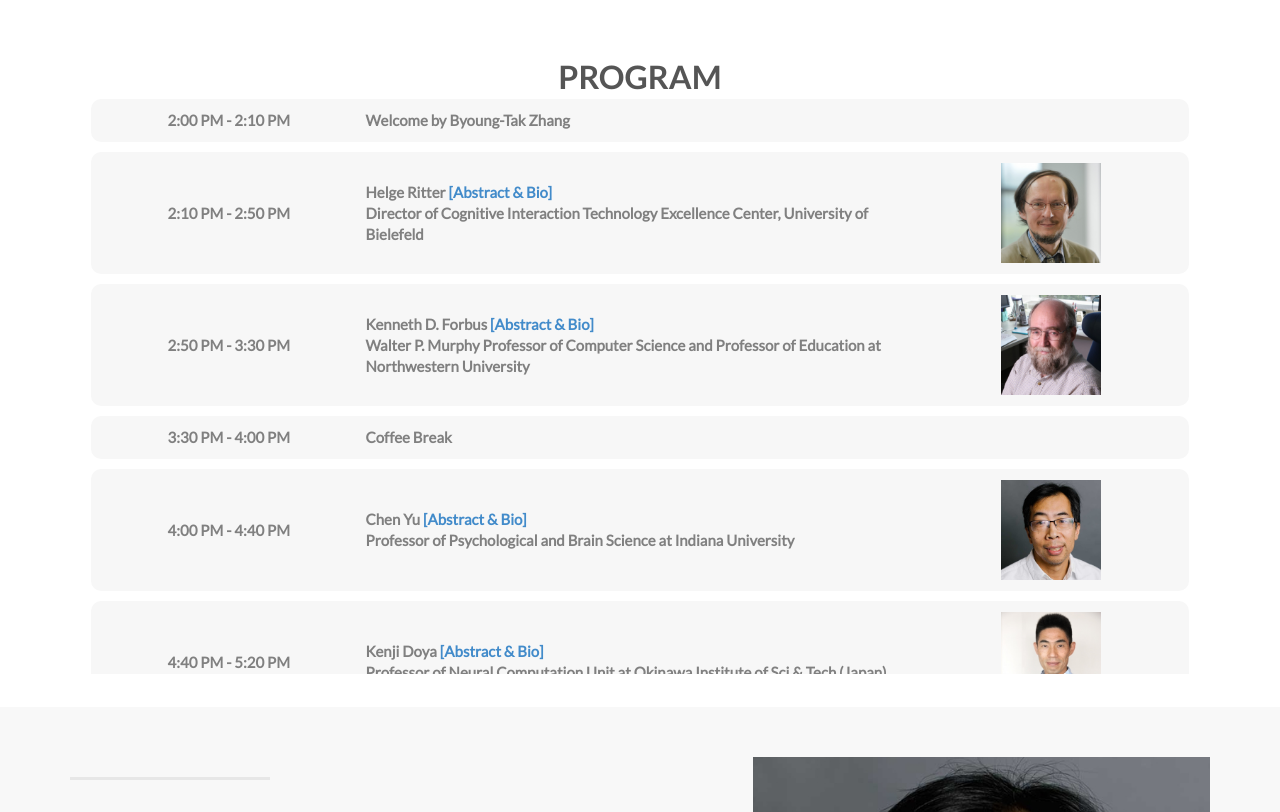
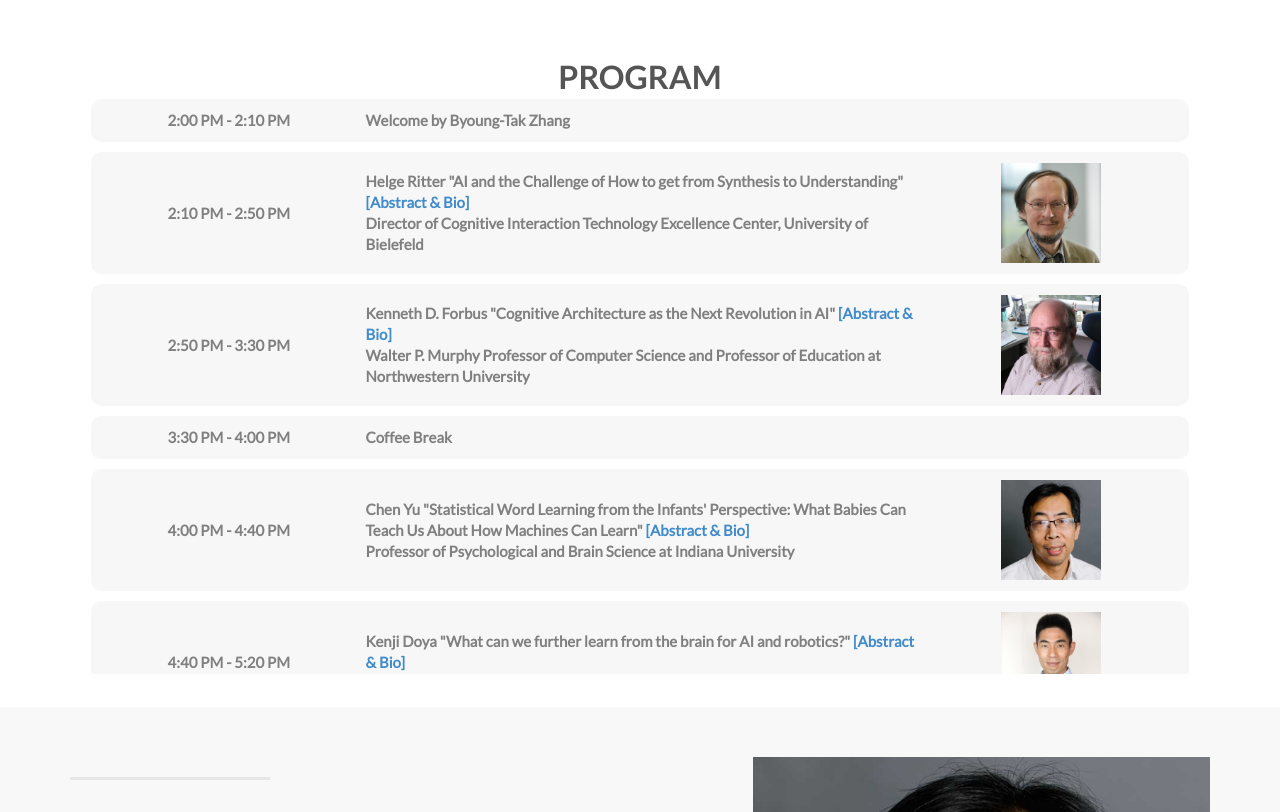
Before and after one commit to globalaisummit/globalaisummit.github.io, a Jekyll site: the page built from index.html, in a window 1280 px wide and 900 px high, scrolled down 693 px, cut to the strip 88-900 px from the top of the window. Built offline with Jekyll 4.4.1, drawn with Linux system fonts in a browser that asks for light colours.

Commit message:
add talk title in table

```diff
--- a/_includes/table.html
+++ b/_includes/table.html
@@ -50,13 +50,13 @@
 
 								<tr class="row100 body">
 									<td class="cell100 column1"><center>2:10 PM - 2:50 PM</center></td>
-									<td class="cell100 column2"><b>Helge Ritter</b><a href="page_content2.html" data-toggle="modal" data-target="#myModal2"> [Abstract & Bio]</a><br/>Director of Cognitive Interaction Technology Excellence Center, University of Bielefeld</td>
+									<td class="cell100 column2"><b>Helge Ritter "AI and the Challenge of How to get from Synthesis to Understanding"</b><a href="page_content2.html" data-toggle="modal" data-target="#myModal2"> [Abstract & Bio]</a><br/>Director of Cognitive Interaction Technology Excellence Center, University of Bielefeld</td>
 									<td class="cell100 column3"><center><img src = "img/services/Helge-Ritter.jpg" width = 100 height = 100></center></td>
 								</tr>
 
 								<tr class="row100 body">
 									<td class="cell100 column1"><center>2:50 PM - 3:30 PM</center></td>
-									<td class="cell100 column2"><b>Kenneth D. Forbus</b><a href="page_content4.html" data-toggle="modal" data-target="#myModal4"> [Abstract & Bio]</a><br/>Walter P. Murphy Professor of Computer Science and Professor of Education at Northwestern University</td>
+									<td class="cell100 column2"><b>Kenneth D. Forbus "Cognitive Architecture as the Next Revolution in AI"</b><a href="page_content4.html" data-toggle="modal" data-target="#myModal4"> [Abstract & Bio]</a><br/>Walter P. Murphy Professor of Computer Science and Professor of Education at Northwestern University</td>
 									<td class="cell100 column3"><center><img src = "img/services/Kenneth-D-Forbus.jpg" width = 100 height = 100></center></td>
 								</tr>
 
@@ -68,13 +68,13 @@
 
 								<tr class="row100 body">
 									<td class="cell100 column1"><center>4:00 PM - 4:40 PM</center></td>
-									<td class="cell100 column2"><b>Chen Yu</b><a href="page_content1.html" data-toggle="modal" data-target="#myModal1"> [Abstract & Bio]</a><br/>Professor of Psychological and Brain Science at Indiana University</td>
+									<td class="cell100 column2"><b>Chen Yu "Statistical Word Learning from the Infants' Perspective: What Babies Can Teach Us About How Machines Can Learn"</b><a href="page_content1.html" data-toggle="modal" data-target="#myModal1"> [Abstract & Bio]</a><br/>Professor of Psychological and Brain Science at Indiana University</td>
 									<td class="cell100 column3"><center><img src = "img/services/Chen-Yu.jpg" width = 100 height = 100></center></td>
 								</tr>
 
 								<tr class="row100 body">
 									<td class="cell100 column1"><center>4:40 PM - 5:20 PM</center></td>
-									<td class="cell100 column2"><b>Kenji Doya</b><a href="page_content3.html" data-toggle="modal" data-target="#myModal3"> [Abstract & Bio]</a><br/>Professor of Neural Computation Unit at Okinawa Institute of Sci & Tech (Japan)</td>
+									<td class="cell100 column2"><b>Kenji Doya "What can we further learn from the brain for AI and robotics?"</b><a href="page_content3.html" data-toggle="modal" data-target="#myModal3"> [Abstract & Bio]</a><br/>Professor of Neural Computation Unit at Okinawa Institute of Sci & Tech (Japan)</td>
 									<td class="cell100 column3"><center><img src = "img/services/Kenji-Doya.jpg" width = 100 height = 100></center></td>
 
 								<tr class="row100 body">
```
Also changed, not shown: 6 other files.
